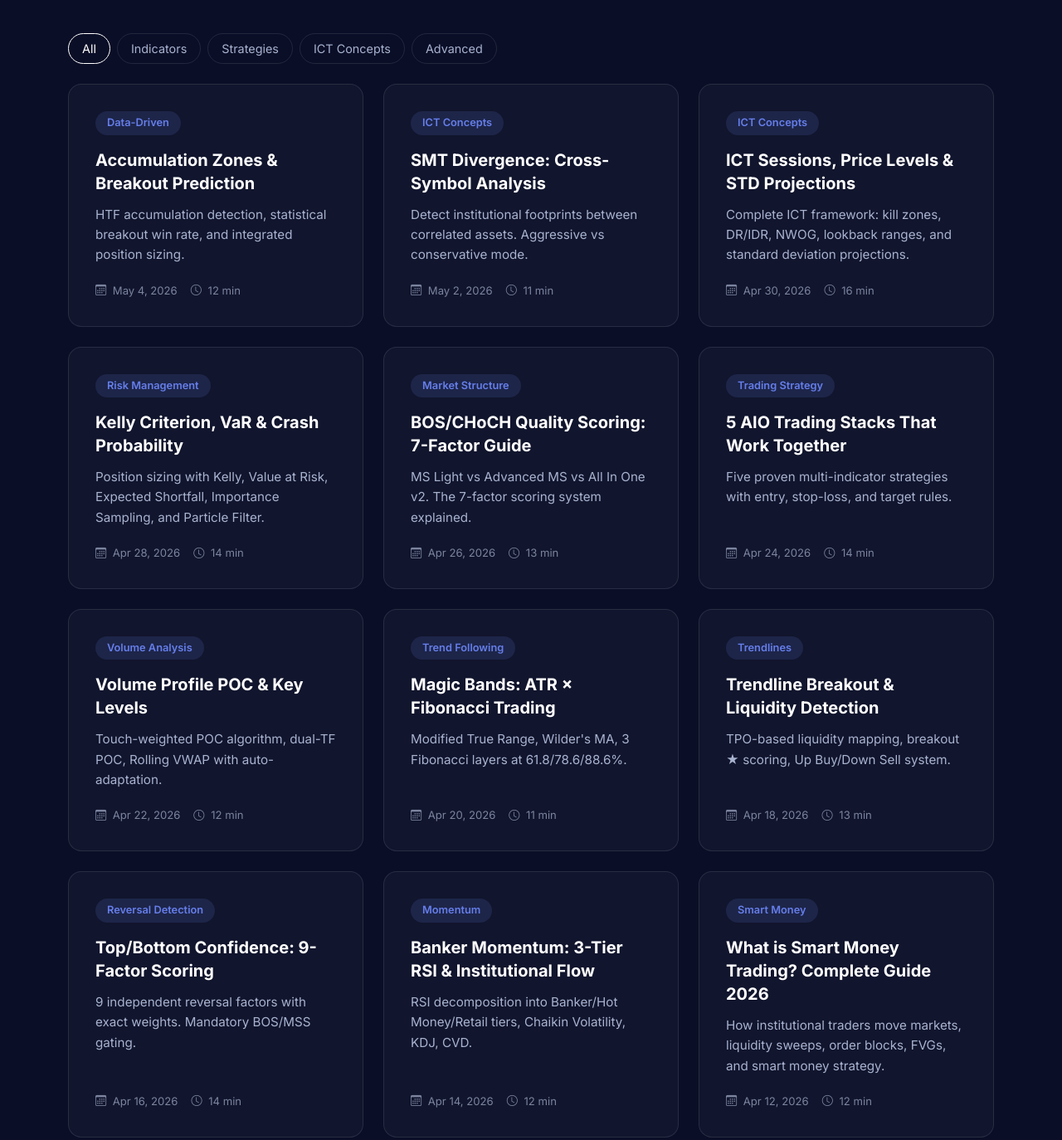
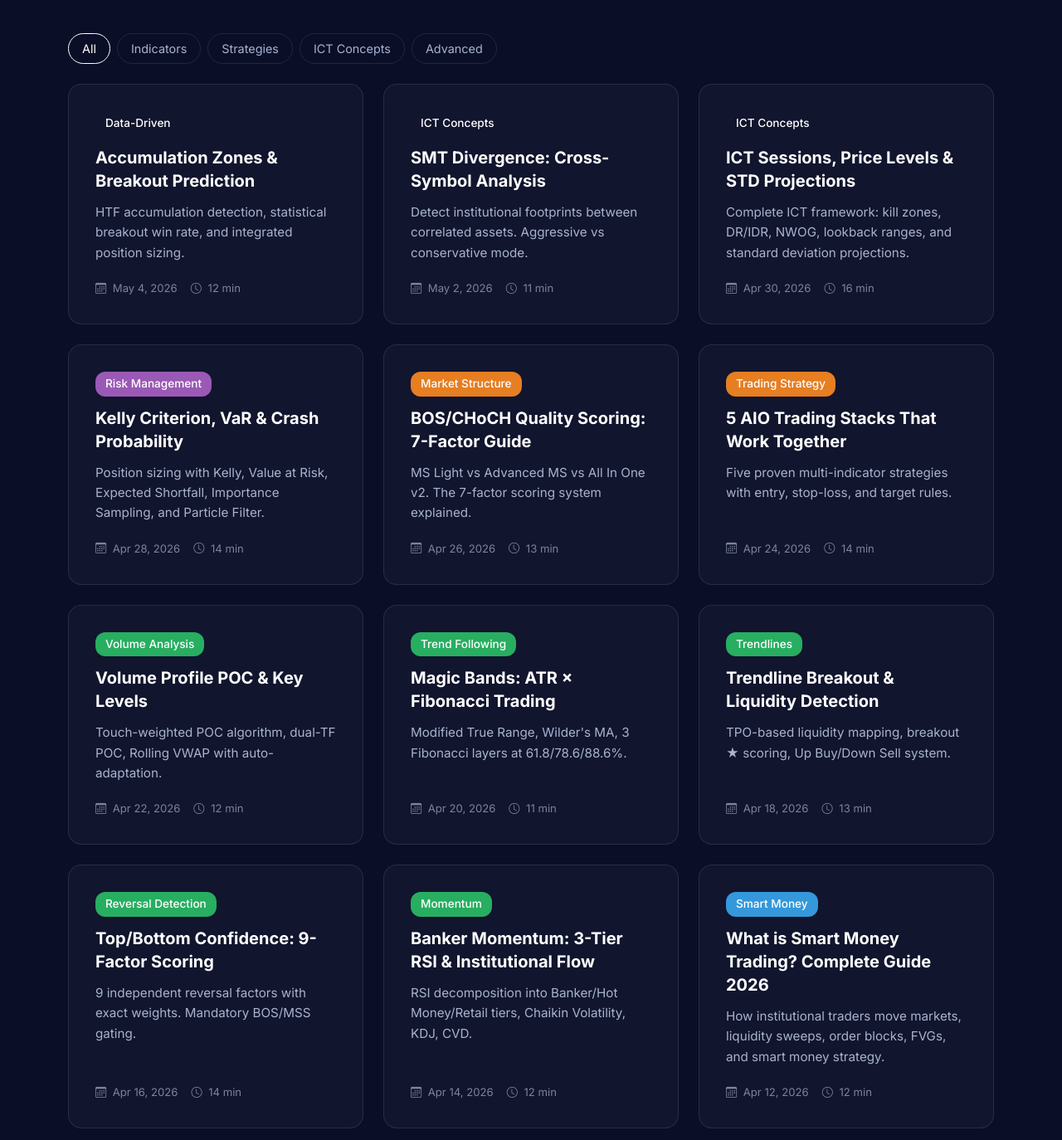
Before and after one commit to gumbon/aioi, a website: page blog/index.html in a window 1280 px wide. Shown: the part 380-1754 px from the top of the page at 83% size. Drawn offline with nearby package versions, Linux system fonts and the light colour scheme.

Commit message:
Add files via upload

```diff
--- a/blog/index.html
+++ b/blog/index.html
@@ -105,7 +105,7 @@
                 <div class="col-lg-4 col-md-6 blog-item" data-cat="ict">
                     <a href="accumulation-zones-breakout-prediction.html" class="blog-card-link">
                         <article class="blog-card">
-                            <div class="blog-card-tag">Data-Driven</div>
+                            <div class="blog-card-tag" style="background:var(--accent-primary);color:#fff;padding:4px 12px;border-radius:12px;display:inline-block;font-size:0.85rem;font-weight:500;margin-bottom:12px;">Data-Driven</div>
                             <h2 class="blog-card-title">Accumulation Zones &amp; Breakout Prediction</h2>
                             <p class="blog-card-excerpt">HTF accumulation detection, statistical breakout win rate, and integrated position sizing.</p>
                             <div class="blog-card-meta"><span><i class="bi bi-calendar3"></i> May 4, 2026</span><span><i class="bi bi-clock"></i> 12 min</span></div>
@@ -115,7 +115,7 @@
                 <div class="col-lg-4 col-md-6 blog-item" data-cat="ict">
                     <a href="smt-divergence-cross-symbol-analysis.html" class="blog-card-link">
                         <article class="blog-card">
-                            <div class="blog-card-tag">ICT Concepts</div>
+                            <div class="blog-card-tag" style="background:var(--accent-primary);color:#fff;padding:4px 12px;border-radius:12px;display:inline-block;font-size:0.85rem;font-weight:500;margin-bottom:12px;">ICT Concepts</div>
                             <h2 class="blog-card-title">SMT Divergence: Cross-Symbol Analysis</h2>
                             <p class="blog-card-excerpt">Detect institutional footprints between correlated assets. Aggressive vs conservative mode.</p>
                             <div class="blog-card-meta"><span><i class="bi bi-calendar3"></i> May 2, 2026</span><span><i class="bi bi-clock"></i> 11 min</span></div>
@@ -125,7 +125,7 @@
                 <div class="col-lg-4 col-md-6 blog-item" data-cat="ict">
                     <a href="ict-trading-setup-sessions-price-levels.html" class="blog-card-link">
                         <article class="blog-card">
-                            <div class="blog-card-tag">ICT Concepts</div>
+                            <div class="blog-card-tag" style="background:var(--accent-primary);color:#fff;padding:4px 12px;border-radius:12px;display:inline-block;font-size:0.85rem;font-weight:500;margin-bottom:12px;">ICT Concepts</div>
                             <h2 class="blog-card-title">ICT Sessions, Price Levels &amp; STD Projections</h2>
                             <p class="blog-card-excerpt">Complete ICT framework: kill zones, DR/IDR, NWOG, lookback ranges, and standard deviation projections.</p>
                             <div class="blog-card-meta"><span><i class="bi bi-calendar3"></i> Apr 30, 2026</span><span><i class="bi bi-clock"></i> 16 min</span></div>
@@ -137,7 +137,7 @@
                 <div class="col-lg-4 col-md-6 blog-item" data-cat="strategies advanced">
                     <a href="risk-management-probability-kelly-criterion.html" class="blog-card-link">
                         <article class="blog-card">
-                            <div class="blog-card-tag">Risk Management</div>
+                            <div class="blog-card-tag" style="background:#9b59b6;color:#fff;padding:4px 12px;border-radius:12px;display:inline-block;font-size:0.85rem;font-weight:500;margin-bottom:12px;">Risk Management</div>
                             <h2 class="blog-card-title">Kelly Criterion, VaR &amp; Crash Probability</h2>
                             <p class="blog-card-excerpt">Position sizing with Kelly, Value at Risk, Expected Shortfall, Importance Sampling, and Particle Filter.</p>
                             <div class="blog-card-meta"><span><i class="bi bi-calendar3"></i> Apr 28, 2026</span><span><i class="bi bi-clock"></i> 14 min</span></div>
@@ -147,7 +147,7 @@
                 <div class="col-lg-4 col-md-6 blog-item" data-cat="strategies">
                     <a href="bos-choch-quality-scoring-guide.html" class="blog-card-link">
                         <article class="blog-card">
-                            <div class="blog-card-tag">Market Structure</div>
+                            <div class="blog-card-tag" style="background:#e67e22;color:#fff;padding:4px 12px;border-radius:12px;display:inline-block;font-size:0.85rem;font-weight:500;margin-bottom:12px;">Market Structure</div>
                             <h2 class="blog-card-title">BOS/CHoCH Quality Scoring: 7-Factor Guide</h2>
                             <p class="blog-card-excerpt">MS Light vs Advanced MS vs All In One v2. The 7-factor scoring system explained.</p>
                             <div class="blog-card-meta"><span><i class="bi bi-calendar3"></i> Apr 26, 2026</span><span><i class="bi bi-clock"></i> 13 min</span></div>
@@ -157,7 +157,7 @@
                 <div class="col-lg-4 col-md-6 blog-item" data-cat="strategies">
                     <a href="aio-trading-stack-combination-guide.html" class="blog-card-link">
                         <article class="blog-card">
-                            <div class="blog-card-tag">Trading Strategy</div>
+                            <div class="blog-card-tag" style="background:#e67e22;color:#fff;padding:4px 12px;border-radius:12px;display:inline-block;font-size:0.85rem;font-weight:500;margin-bottom:12px;">Trading Strategy</div>
                             <h2 class="blog-card-title">5 AIO Trading Stacks That Work Together</h2>
                             <p class="blog-card-excerpt">Five proven multi-indicator strategies with entry, stop-loss, and target rules.</p>
                             <div class="blog-card-meta"><span><i class="bi bi-calendar3"></i> Apr 24, 2026</span><span><i class="bi bi-clock"></i> 14 min</span></div>
@@ -169,7 +169,7 @@
                 <div class="col-lg-4 col-md-6 blog-item" data-cat="indicators">
                     <a href="volume-profile-poc-key-levels.html" class="blog-card-link">
                         <article class="blog-card">
-                            <div class="blog-card-tag">Volume Analysis</div>
+                            <div class="blog-card-tag" style="background:#27ae60;color:#fff;padding:4px 12px;border-radius:12px;display:inline-block;font-size:0.85rem;font-weight:500;margin-bottom:12px;">Volume Analysis</div>
                             <h2 class="blog-card-title">Volume Profile POC &amp; Key Levels</h2>
                             <p class="blog-card-excerpt">Touch-weighted POC algorithm, dual-TF POC, Rolling VWAP with auto-adaptation.</p>
                             <div class="blog-card-meta"><span><i class="bi bi-calendar3"></i> Apr 22, 2026</span><span><i class="bi bi-clock"></i> 12 min</span></div>
@@ -179,7 +179,7 @@
                 <div class="col-lg-4 col-md-6 blog-item" data-cat="indicators">
                     <a href="magic-bands-atr-fibonacci-trading.html" class="blog-card-link">
                         <article class="blog-card">
-                            <div class="blog-card-tag">Trend Following</div>
+                            <div class="blog-card-tag" style="background:#27ae60;color:#fff;padding:4px 12px;border-radius:12px;display:inline-block;font-size:0.85rem;font-weight:500;margin-bottom:12px;">Trend Following</div>
                             <h2 class="blog-card-title">Magic Bands: ATR &times; Fibonacci Trading</h2>
                             <p class="blog-card-excerpt">Modified True Range, Wilder's MA, 3 Fibonacci layers at 61.8/78.6/88.6%.</p>
                             <div class="blog-card-meta"><span><i class="bi bi-calendar3"></i> Apr 20, 2026</span><span><i class="bi bi-clock"></i> 11 min</span></div>
@@ -189,7 +189,7 @@
                 <div class="col-lg-4 col-md-6 blog-item" data-cat="indicators">
                     <a href="trendline-breakout-liquidity-detection.html" class="blog-card-link">
                         <article class="blog-card">
-                            <div class="blog-card-tag">Trendlines</div>
+                            <div class="blog-card-tag" style="background:#27ae60;color:#fff;padding:4px 12px;border-radius:12px;display:inline-block;font-size:0.85rem;font-weight:500;margin-bottom:12px;">Trendlines</div>
                             <h2 class="blog-card-title">Trendline Breakout &amp; Liquidity Detection</h2>
                             <p class="blog-card-excerpt">TPO-based liquidity mapping, breakout ★ scoring, Up Buy/Down Sell system.</p>
                             <div class="blog-card-meta"><span><i class="bi bi-calendar3"></i> Apr 18, 2026</span><span><i class="bi bi-clock"></i> 13 min</span></div>
@@ -199,7 +199,7 @@
                 <div class="col-lg-4 col-md-6 blog-item" data-cat="indicators">
                     <a href="top-bottom-confidence-scoring.html" class="blog-card-link">
                         <article class="blog-card">
-                            <div class="blog-card-tag">Reversal Detection</div>
+                            <div class="blog-card-tag" style="background:#27ae60;color:#fff;padding:4px 12px;border-radius:12px;display:inline-block;font-size:0.85rem;font-weight:500;margin-bottom:12px;">Reversal Detection</div>
                             <h2 class="blog-card-title">Top/Bottom Confidence: 9-Factor Scoring</h2>
                             <p class="blog-card-excerpt">9 independent reversal factors with exact weights. Mandatory BOS/MSS gating.</p>
                             <div class="blog-card-meta"><span><i class="bi bi-calendar3"></i> Apr 16, 2026</span><span><i class="bi bi-clock"></i> 14 min</span></div>
@@ -209,7 +209,7 @@
                 <div class="col-lg-4 col-md-6 blog-item" data-cat="indicators">
                     <a href="banker-momentum-institutional-flow.html" class="blog-card-link">
                         <article class="blog-card">
-                            <div class="blog-card-tag">Momentum</div>
+                            <div class="blog-card-tag" style="background:#27ae60;color:#fff;padding:4px 12px;border-radius:12px;display:inline-block;font-size:0.85rem;font-weight:500;margin-bottom:12px;">Momentum</div>
                             <h2 class="blog-card-title">Banker Momentum: 3-Tier RSI &amp; Institutional Flow</h2>
                             <p class="blog-card-excerpt">RSI decomposition into Banker/Hot Money/Retail tiers, Chaikin Volatility, KDJ, CVD.</p>
                             <div class="blog-card-meta"><span><i class="bi bi-calendar3"></i> Apr 14, 2026</span><span><i class="bi bi-clock"></i> 12 min</span></div>
@@ -221,7 +221,7 @@
                 <div class="col-lg-4 col-md-6 blog-item" data-cat="indicators">
                     <a href="smart-money-trading-guide.html" class="blog-card-link">
                         <article class="blog-card">
-                            <div class="blog-card-tag">Smart Money</div>
+                            <div class="blog-card-tag" style="background:#3498db;color:#fff;padding:4px 12px;border-radius:12px;display:inline-block;font-size:0.85rem;font-weight:500;margin-bottom:12px;">Smart Money</div>
                             <h2 class="blog-card-title">What is Smart Money Trading? Complete Guide 2026</h2>
                             <p class="blog-card-excerpt">How institutional traders move markets, liquidity sweeps, order blocks, FVGs, and smart money strategy.</p>
                             <div class="blog-card-meta"><span><i class="bi bi-calendar3"></i> Apr 12, 2026</span><span><i class="bi bi-clock"></i> 12 min</span></div>
@@ -231,7 +231,7 @@
                 <div class="col-lg-4 col-md-6 blog-item" data-cat="indicators">
                     <a href="dow-theory-trading-guide.html" class="blog-card-link">
                         <article class="blog-card">
-                            <div class="blog-card-tag">Dow Theory</div>
+                            <div class="blog-card-tag" style="background:#3498db;color:#fff;padding:4px 12px;border-radius:12px;display:inline-block;font-size:0.85rem;font-weight:500;margin-bottom:12px;">Dow Theory</div>
                             <h2 class="blog-card-title">Dow Theory Trading: How to Implement in Modern Markets</h2>
                             <p class="blog-card-excerpt">Charles Dow's principles applied with modern tools: close-based structure and phase detection.</p>
                             <div class="blog-card-meta"><span><i class="bi bi-calendar3"></i> Apr 12, 2026</span><span><i class="bi bi-clock"></i> 10 min</span></div>
@@ -241,7 +241,7 @@
                 <div class="col-lg-4 col-md-6 blog-item" data-cat="indicators strategies">
                     <a href="market-structure-bos-choch-explained.html" class="blog-card-link">
                         <article class="blog-card">
-                            <div class="blog-card-tag">Market Structure</div>
+                            <div class="blog-card-tag" style="background:#3498db;color:#fff;padding:4px 12px;border-radius:12px;display:inline-block;font-size:0.85rem;font-weight:500;margin-bottom:12px;">Market Structure</div>
                             <h2 class="blog-card-title">Market Structure (BOS/CHoCH) Explained</h2>
                             <p class="blog-card-excerpt">Break of Structure and Change of Character — the backbone of SMC trading, with real examples.</p>
                             <div class="blog-card-meta"><span><i class="bi bi-calendar3"></i> Apr 12, 2026</span><span><i class="bi bi-clock"></i> 11 min</span></div>
@@ -251,7 +251,7 @@
                 <div class="col-lg-4 col-md-6 blog-item" data-cat="advanced">
                     <a href="monte-carlo-simulation-trading.html" class="blog-card-link">
                         <article class="blog-card">
-                            <div class="blog-card-tag">Quantitative</div>
+                            <div class="blog-card-tag" style="background:#9b59b6;color:#fff;padding:4px 12px;border-radius:12px;display:inline-block;font-size:0.85rem;font-weight:500;margin-bottom:12px;">Quantitative</div>
                             <h2 class="blog-card-title">Monte Carlo Simulation for Trading</h2>
                             <p class="blog-card-excerpt">Probability-based forecasting: 1500 paths, dual-strike evaluation, Brier Score calibration.</p>
                             <div class="blog-card-meta"><span><i class="bi bi-calendar3"></i> Apr 12, 2026</span><span><i class="bi bi-clock"></i> 13 min</span></div>
@@ -261,7 +261,7 @@
                 <div class="col-lg-4 col-md-6 blog-item" data-cat="indicators">
                     <a href="open-interest-cvd-crypto-futures.html" class="blog-card-link">
                         <article class="blog-card">
-                            <div class="blog-card-tag">Crypto Futures</div>
+                            <div class="blog-card-tag" style="background:#3498db;color:#fff;padding:4px 12px;border-radius:12px;display:inline-block;font-size:0.85rem;font-weight:500;margin-bottom:12px;">Crypto Futures</div>
                             <h2 class="blog-card-title">Open Interest &amp; CVD: Crypto Futures Guide</h2>
                             <p class="blog-card-excerpt">OI z-score, CVD divergence, liquidation proxy detection, 6-type setup classification.</p>
                             <div class="blog-card-meta"><span><i class="bi bi-calendar3"></i> Apr 12, 2026</span><span><i class="bi bi-clock"></i> 14 min</span></div>
```
